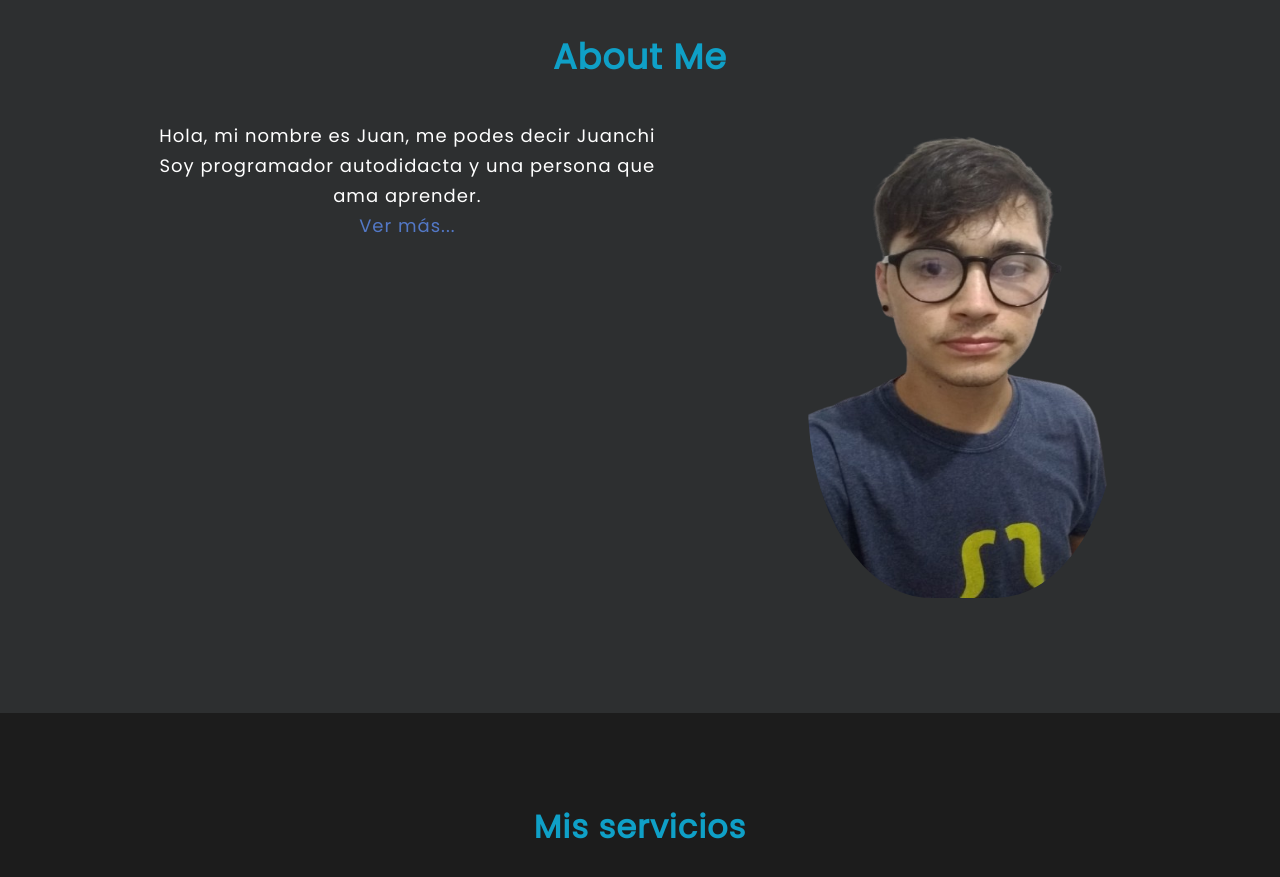
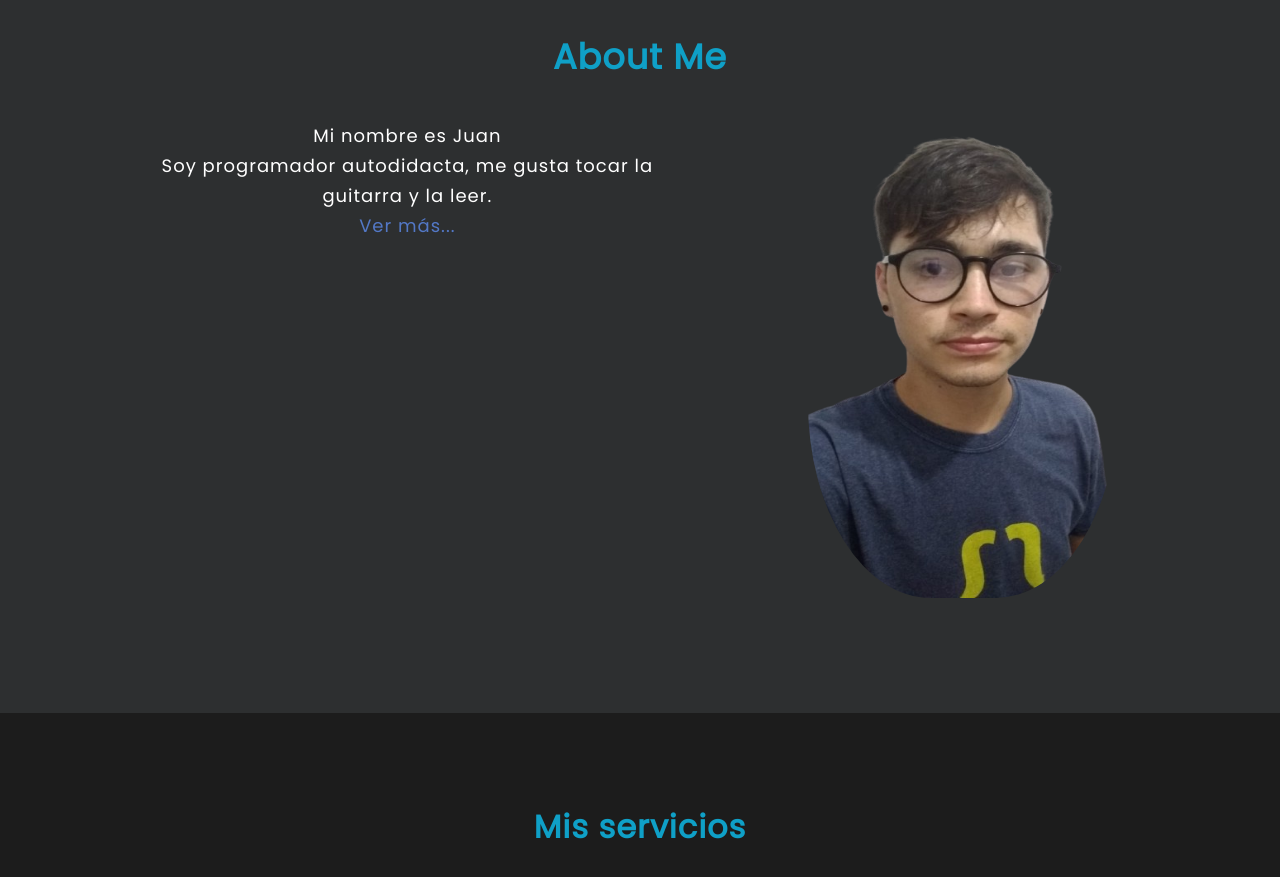
Before and after one commit to bautistaJuan/Portfolio, a React (Vite) app: page / in a window 1280 px wide. Shown: the part 780-1657 px from the top of the page. Built offline with nearby package versions, Linux system fonts and the light colour scheme.

Commit message:
Update About.jsx
Cambios acerca de como me presento

```diff
--- a/src/components/About/About.jsx
+++ b/src/components/About/About.jsx
@@ -12,9 +12,9 @@ export default function About() {
       <h3 className={aboutCss["about-h3"]}>About Me</h3>
       <div className={aboutCss["about-presentation"]}>
         <p className={aboutCss["about-p"]}>
-          Hola, mi nombre es Juan, me podes decir Juanchi
+          Mi nombre es Juan
           <br></br>
-          Soy programador autodidacta y una persona que ama aprender.
+          Soy programador autodidacta, me gusta tocar la guitarra y la leer.
           <br></br>
           {text ? (
             <b className={aboutCss["about-a"]} onClick={handleVerMas}>
@@ -23,17 +23,7 @@ export default function About() {
             </b>
           ) : (
             <span>
-              A mis 22 años, me encuentro en un punto crucial donde quiero
-              dedicarme a hacer cosas que realmente me apasionan. Sin embargo,
-              siento que hay ciertas limitaciones que me frenan. Estas barreras
-              son en parte de naturaleza financiera, social, o incluso interna,
-              como el miedo al fracaso o la duda sobre mis propias capacidades.
-              A pesar de estos desafíos, estoy decidido a encontrar maneras de
-              superarlos. Quiero explorar mis intereses y descubrir cómo puedo
-              integrarlos en mi vida de una manera significativa y sostenible.
-              Sé que este proceso puede ser intimidante, pero también
-              emocionante, ya que representa la oportunidad de crecer y
-              desarrollarme tanto personal como profesionalmente.
+              Soy programador con experiencia en el desarrollo de sitios web y aplicaciones web utilizando tecnologías modernas. Mi enfoque principal es crear  eficientes, intuitivas y visualmente atractivas para mis clientes. Me apasiona la programación y siempre estoy buscando aprender y aplicar nuevas tecnologías para mejorar mis habilidades y resultados.
               <a
                 className={aboutCss["about-a"]}
                 onClick={handleVerMas}
```
